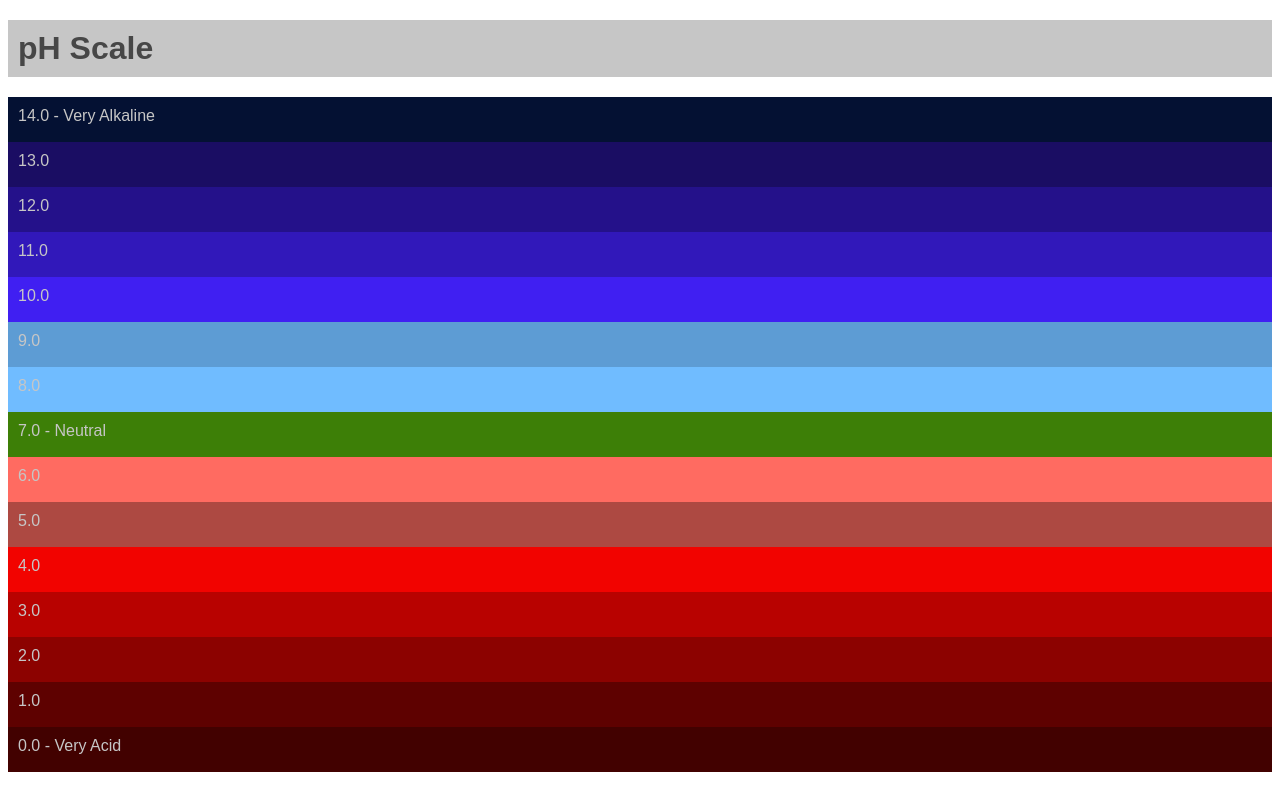
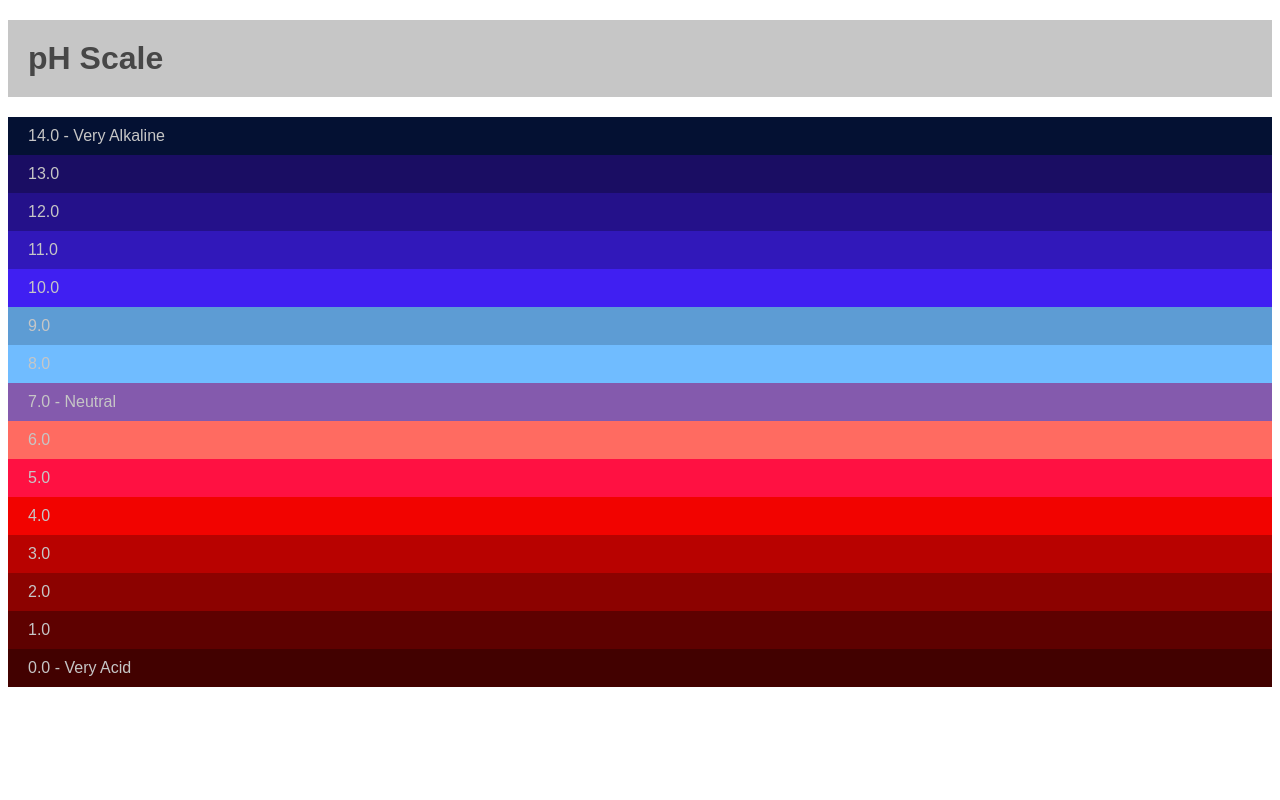
Before and after one commit to colinchmiller/ph_scale, a plain HTML site: page index.html in a window 1280 px wide. Drawn offline with Linux system fonts and the light colour scheme.

Commit message:
refine transition with padding instead of height, red color shift

```diff
--- a/style.css
+++ b/style.css
@@ -5,12 +5,12 @@ h1 {
   color: #474747;
   background-color: #c6c6c6;
   margin: 20px 0;
-  padding: 10px;
+  padding: 20px;
 }
 p {
   color: #c6c6c6;
   margin: 0;
-  padding: 10px;
+  padding: 10px 20px;;
 }
 p.zero {
   background-color: #420100;
@@ -28,13 +28,13 @@ p.four {
   background-color: #F20300;
 }
 p.five {
-  background-color: #AD4942;
+  background-color: #FF1142;
 }
 p.six {
   background-color: #FF6B61;
 }
 p.seven {
-  background-color: #3D7F07;
+  background-color: #845AAD; /*#3D7F07;*/
 }
 p.eight {
   background-color: #70BCFF;
@@ -61,10 +61,9 @@ p.fourteen {
 ZOOM ANIMATION
 **************/
 .hover {
-  height: 25px;
-  -webkit-transition: height 1s;
-  transition: height 1s;
+  -webkit-transition: padding .75s;
+  transition: padding .75s;
 }
 .hover:hover {
-  height: 50px;
+  padding: 30px;
 }
```
